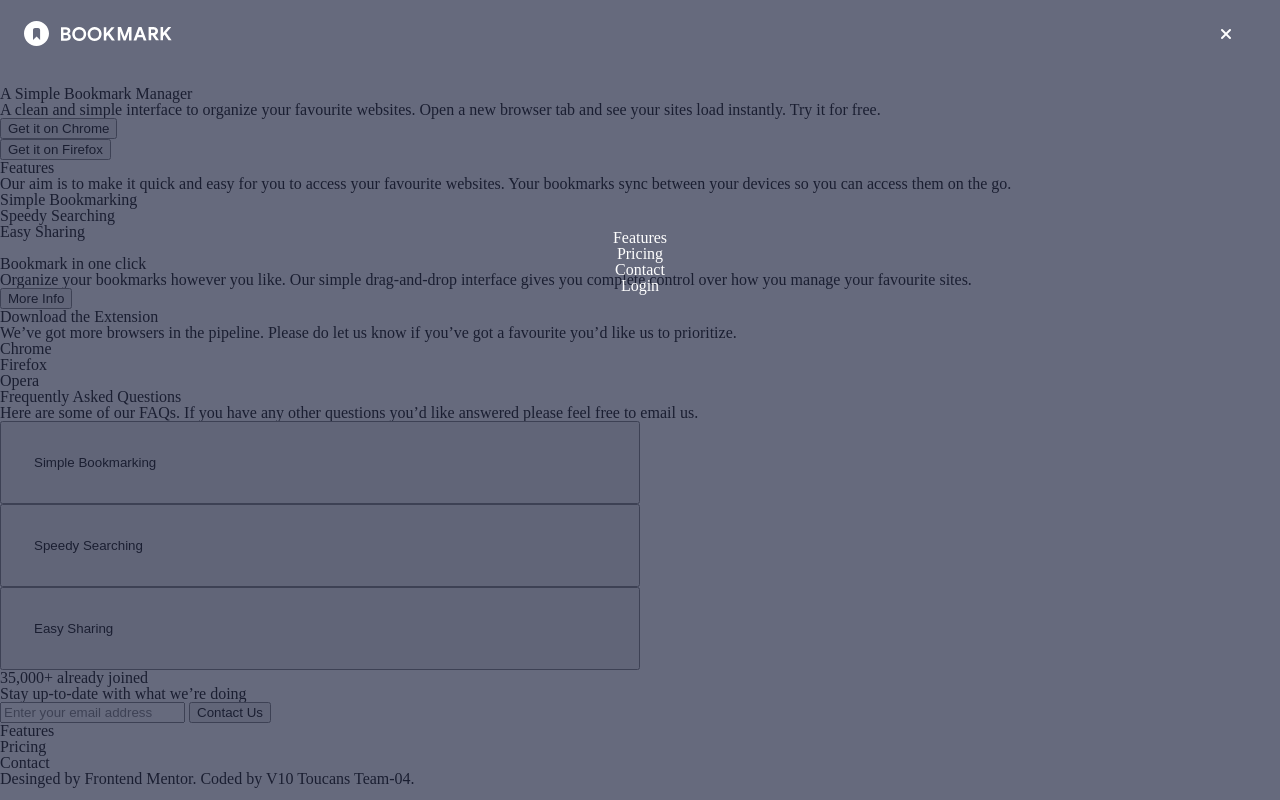
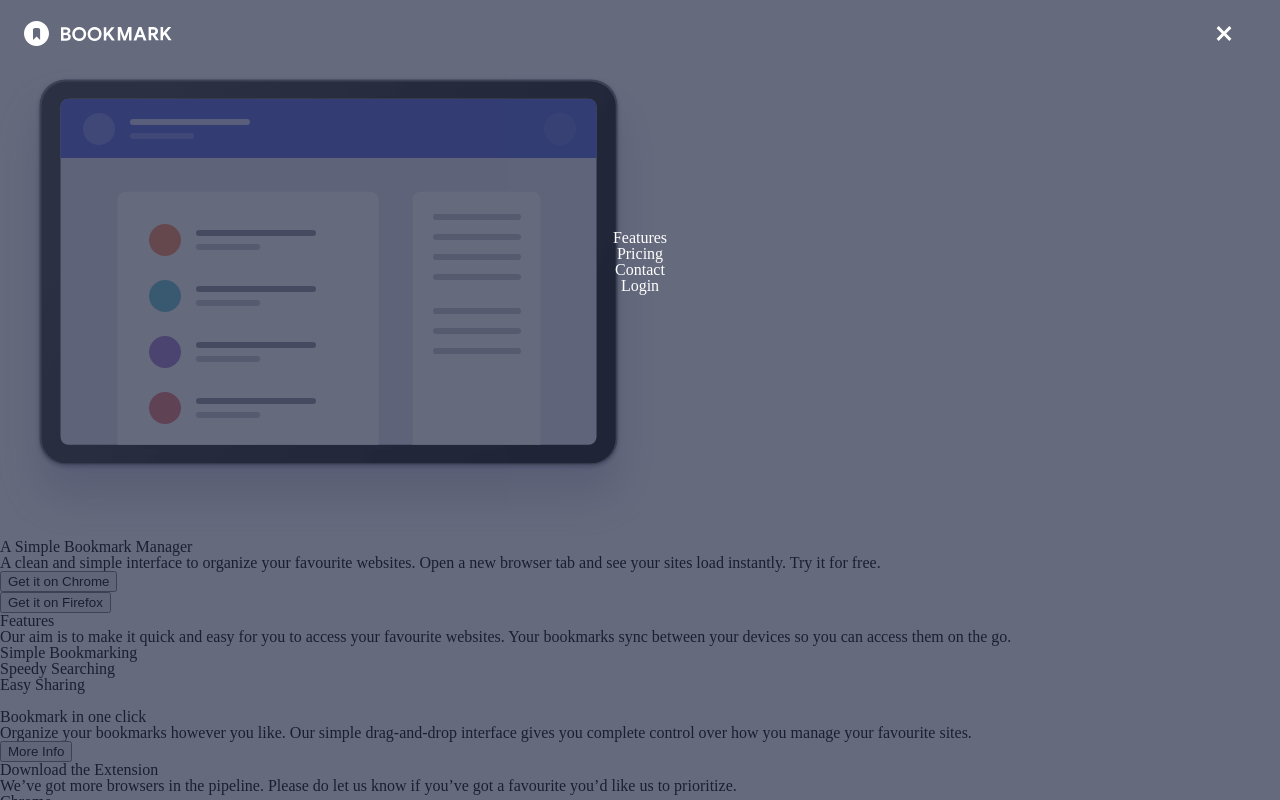
Before and after one commit to chingu-voyages/v10-toucans-team-04, a plain HTML site: page index.html in a window 1280 px wide. Both pictures are taken after a click on the link "Open main menu". Shown: the top 800 px of the page. Drawn offline with Linux system fonts and the light colour scheme.

Commit message:
used svg menu icons instead of font-awesome. Updated JS file to accomodate the image src swap

```diff
--- a/css/style.css
+++ b/css/style.css
@@ -33,7 +33,6 @@ footer, header, hgroup, menu, nav, section {
 }
 body {
   line-height: 1;
-
 }
 ol, ul {
 	list-style: none;
@@ -58,6 +57,7 @@ header {
   background: white;
   display: flex;
   flex-direction: row;
+  overflow: hidden;
 }
 
 .logo {
@@ -88,13 +88,6 @@ header {
   padding-right: 3rem ;
 
 }
-.fa-bars {
-  color: var(--very-dark-blue);
-}
-
-.fa-times {
-  color: white;
-}
 
 .main-nav{
   height: 0%;
@@ -121,6 +114,12 @@ header {
   height: 100%;
 }
 
+.hero-figure {
+
+}
+.hero-image {
+
+}
 
 
 
--- a/index.html
+++ b/index.html
@@ -53,7 +53,7 @@
       <div class="nav-toggle">
         <a href="#main-menu" class="menu-toggle" id="main-menu-toggle" aria-label="Open main menu">
           <span class="sr-only">Open main menu</span>
-          <i id="menu-icon" class="fas fa-bars" aria-hidden="true"></i>
+          <img id="menu-icon" class="menu-togle-icon" aria-hidden="true" src="img/icon-hamburger.svg">
         </a>
       </div>
     </div>
@@ -70,8 +70,8 @@
   </header>
   <main>
     <section class="hero-section">
-      <figure class="hero-image">
-        <img src="">
+      <figure class="hero-figure">
+        <img src="img/illustration-hero.svg" id="hero-img" class="hero-image" >
       </figure>
 
       <div class="hero-text">
--- a/js/script.js
+++ b/js/script.js
@@ -26,10 +26,11 @@ const navMenu = document.getElementById('main-menu-toggle');
     e.classList.toggle('nav-logo-active');
   } );
 
-  if(iconSwapActive.classList.contains('fa-bars')){
-    iconSwapActive.classList.replace('fa-bars', 'fa-times');
+  if(menu.classList.contains('open')){
+    console.log('working');
+    iconSwapActive.src = 'img/icon-close.svg';
   } else {
-    iconSwapActive.classList.replace('fa-times', 'fa-bars');
+    iconSwapActive.src = 'img/icon-hamburger.svg';
   };
 });
 
```
